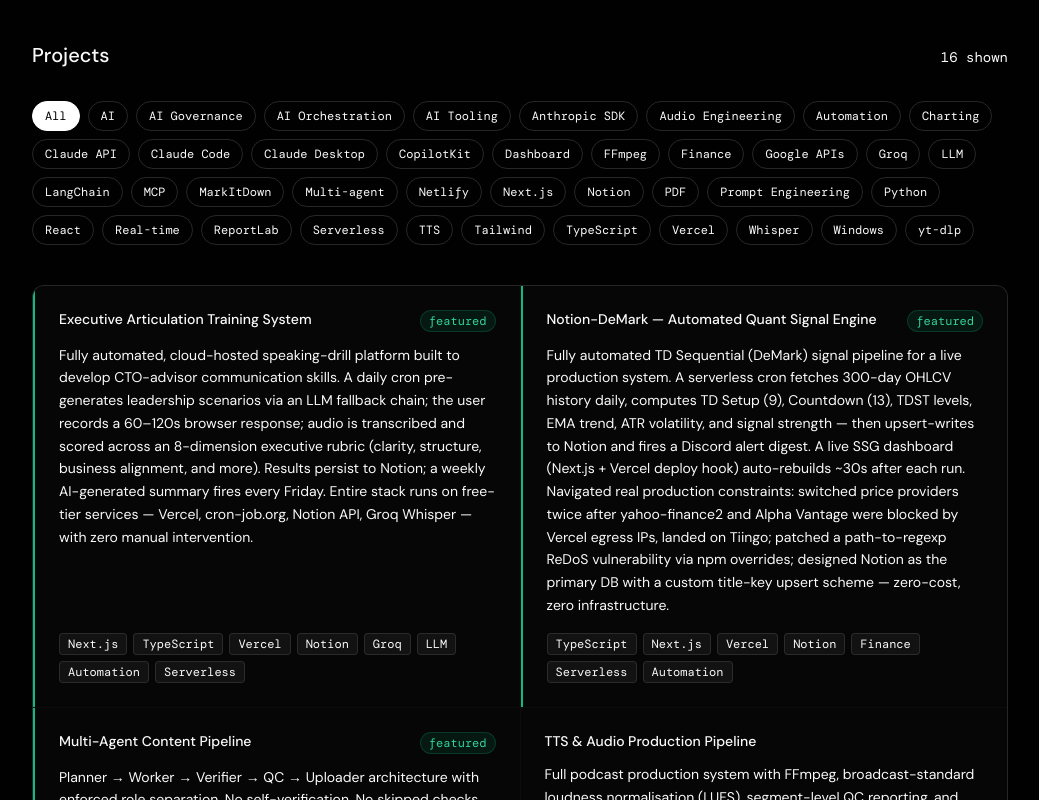
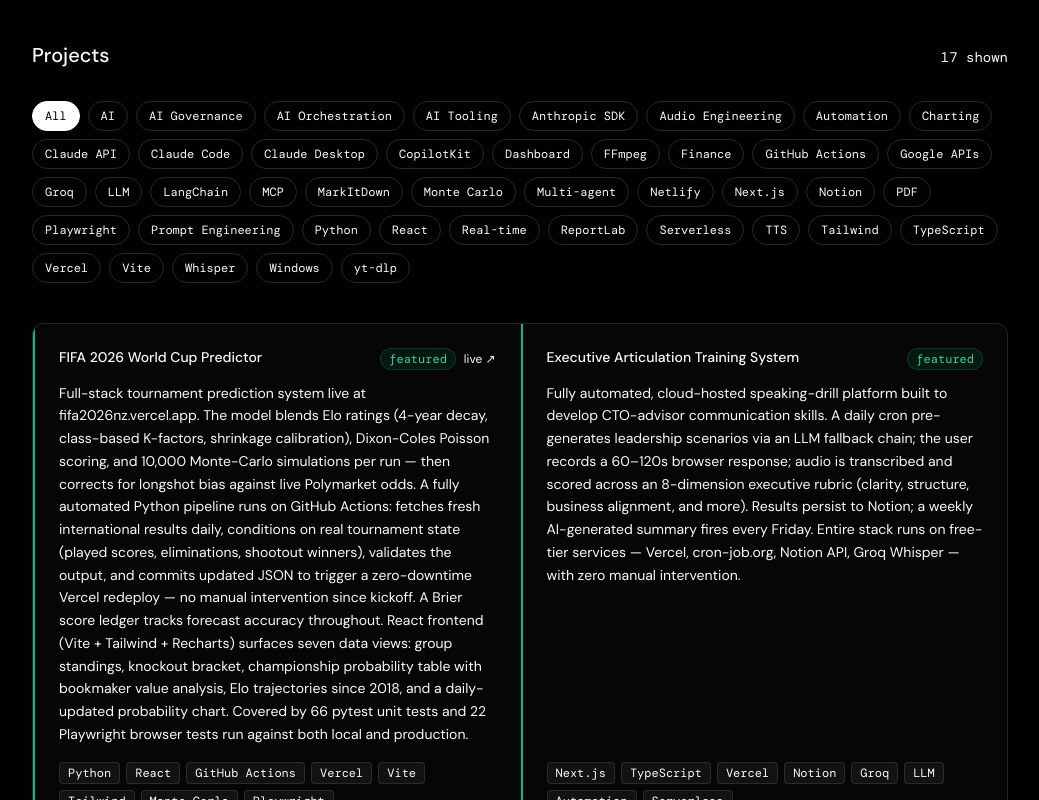
Before and after one commit to timothylok/timlok-portfolio, a Next.js app: page / in a window 1280 px wide. Shown: the part 720-1520 px from the top of the page, without its empty margins (120-1159 px from the left). Built offline with nearby package versions, Linux system fonts and the light colour scheme.

Commit message:
Add FIFA 2026 World Cup Predictor project
Co-Authored-By: Claude Sonnet 4.6 <noreply@anthropic.com>

```diff
--- a/app/data/projects.ts
+++ b/app/data/projects.ts
@@ -8,6 +8,14 @@ export type Project = {
 }
 
 export const projects: Project[] = [
+  {
+    id: 18,
+    title: 'FIFA 2026 World Cup Predictor',
+    description: 'Full-stack tournament prediction system live at fifa2026nz.vercel.app. The model blends Elo ratings (4-year decay, class-based K-factors, shrinkage calibration), Dixon-Coles Poisson scoring, and 10,000 Monte-Carlo simulations per run — then corrects for longshot bias against live Polymarket odds. A fully automated Python pipeline runs on GitHub Actions: fetches fresh international results daily, conditions on real tournament state (played scores, eliminations, shootout winners), validates the output, and commits updated JSON to trigger a zero-downtime Vercel redeploy — no manual intervention since kickoff. A Brier score ledger tracks forecast accuracy throughout. React frontend (Vite + Tailwind + Recharts) surfaces seven data views: group standings, knockout bracket, championship probability table with bookmaker value analysis, Elo trajectories since 2018, and a daily-updated probability chart. Covered by 66 pytest unit tests and 22 Playwright browser tests run against both local and production.',
+    tags: ['Python', 'React', 'GitHub Actions', 'Vercel', 'Vite', 'Tailwind', 'Monte Carlo', 'Playwright'],
+    highlight: true,
+    url: 'https://fifa2026nz.vercel.app',
+  },
   {
     id: 17,
     title: 'Executive Articulation Training System',
```
